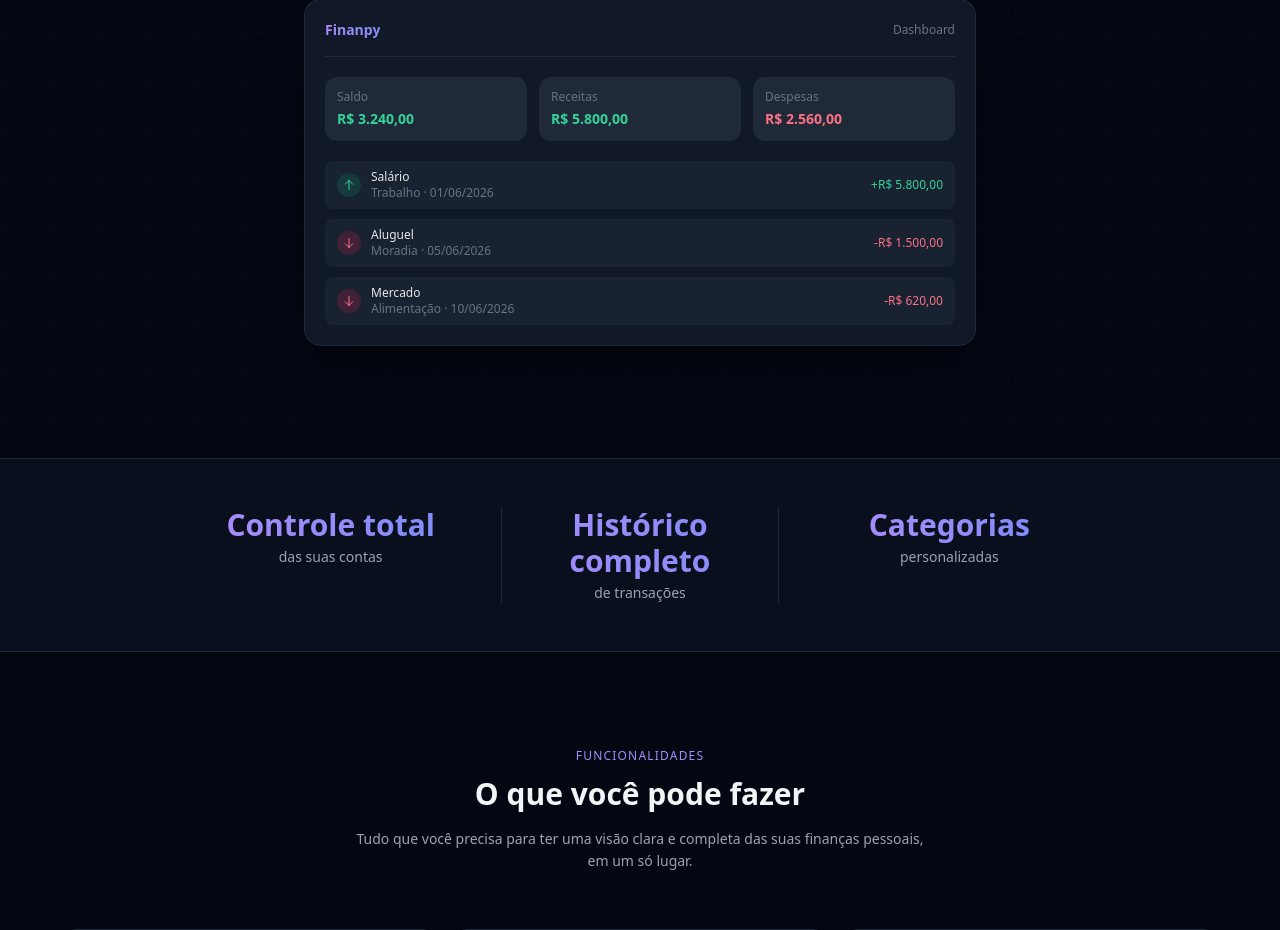
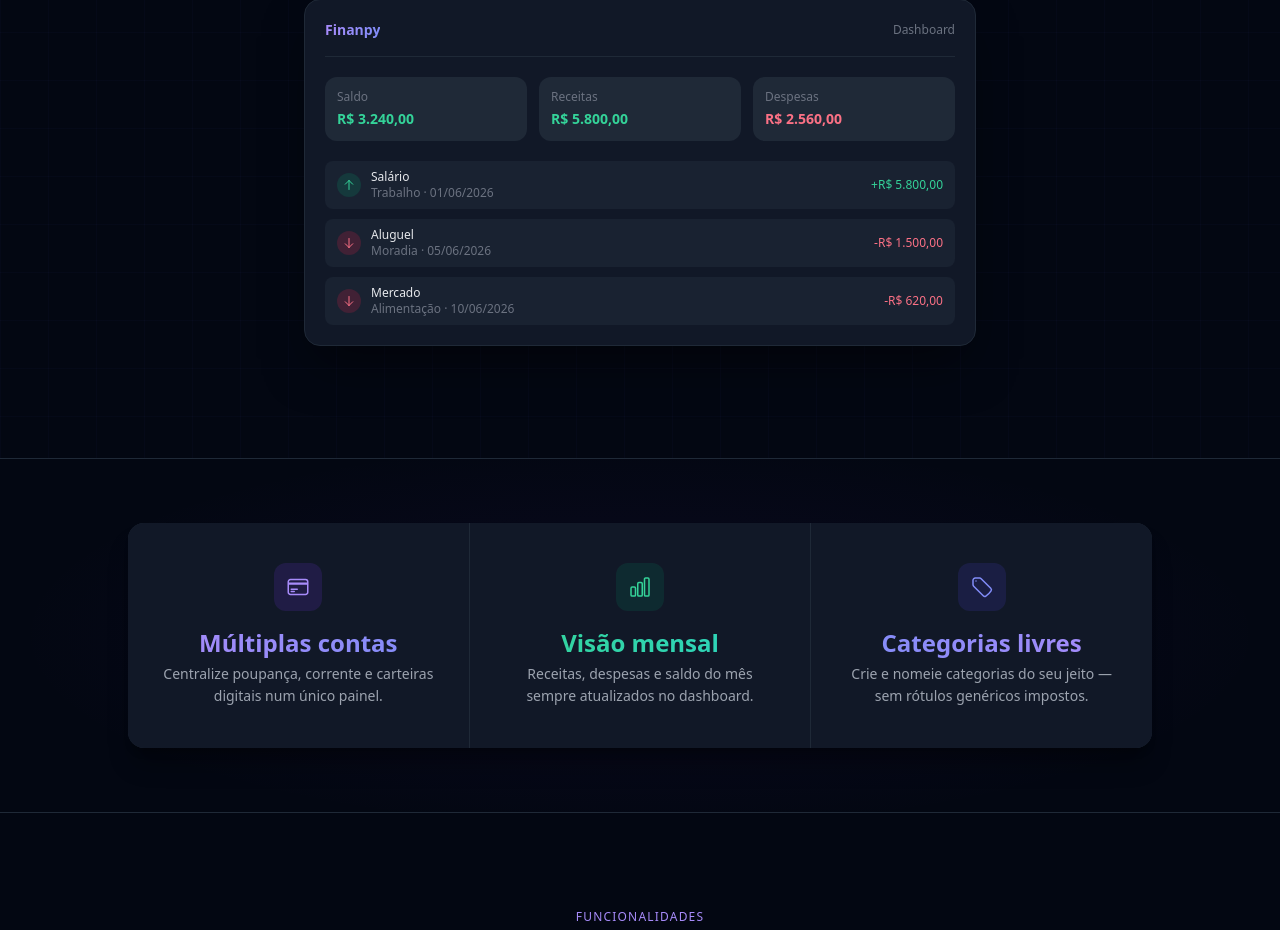
Before and after one commit to mmpriebe/finanpy, a Django app: page / in a window 1280 px wide. Shown: the part 592-1522 px from the top of the page. Run offline with Django 5.2, Linux system fonts and the light colour scheme; some libraries are stand-ins or nearby versions.

```diff
--- a/templates/landing.html
+++ b/templates/landing.html
@@ -172,40 +172,67 @@
   </div>
 </section>
 
-<!-- Seção de métricas / social proof -->
-<section class="bg-gray-900/50 border-y border-gray-800 py-12 px-6">
-  <div class="max-w-4xl mx-auto">
-    <div class="grid grid-cols-1 sm:grid-cols-3 gap-8 text-center">
+<!-- Segunda dobra — benefícios em destaque -->
+<section class="relative border-y border-gray-800 py-16 px-6 overflow-hidden">
+  <div class="absolute inset-0 pointer-events-none"
+       style="background: radial-gradient(ellipse 70% 80% at 50% 50%, rgba(109,40,217,0.07) 0%, transparent 70%);"></div>
 
-      <div class="flex flex-col items-center gap-1">
-        <p class="text-3xl font-bold bg-gradient-to-r from-violet-400 to-indigo-400 bg-clip-text text-transparent">
-          Controle total
-        </p>
-        <p class="text-sm text-gray-400">das suas contas</p>
+  <div class="relative max-w-5xl mx-auto">
+    <div class="grid grid-cols-1 sm:grid-cols-3 gap-px bg-gray-800 rounded-2xl overflow-hidden shadow-xl shadow-black/30">
+
+      <!-- Item 1 -->
+      <div class="bg-gray-900 px-8 py-10 flex flex-col items-center text-center gap-4 group hover:bg-gray-800/60 transition-colors duration-200">
+        <div class="w-12 h-12 rounded-xl bg-violet-600/15 flex items-center justify-center group-hover:bg-violet-600/25 transition-colors duration-200">
+          <svg class="w-6 h-6 text-violet-400" fill="none" stroke="currentColor" viewBox="0 0 24 24" stroke-width="1.5">
+            <path stroke-linecap="round" stroke-linejoin="round"
+                  d="M2.25 8.25h19.5M2.25 9h19.5m-16.5 5.25h6m-6 2.25h3m-3.75 3h15a2.25 2.25 0 0 0 2.25-2.25V6.75A2.25 2.25 0 0 0 19.5 4.5h-15a2.25 2.25 0 0 0-2.25 2.25v10.5A2.25 2.25 0 0 0 4.5 19.5Z"/>
+          </svg>
+        </div>
+        <div>
+          <p class="text-2xl font-bold bg-gradient-to-r from-violet-400 to-indigo-400 bg-clip-text text-transparent mb-1">
+            Múltiplas contas
+          </p>
+          <p class="text-sm text-gray-400 leading-relaxed">
+            Centralize poupança, corrente e carteiras digitais num único painel.
+          </p>
+        </div>
       </div>
 
-      <!-- Separador (visível apenas em sm+) -->
-      <div class="hidden sm:flex flex-col items-center gap-1 relative">
-        <div class="absolute left-0 top-0 bottom-0 w-px bg-gray-800"></div>
-        <div class="absolute right-0 top-0 bottom-0 w-px bg-gray-800"></div>
-        <p class="text-3xl font-bold bg-gradient-to-r from-violet-400 to-indigo-400 bg-clip-text text-transparent">
-          Histórico completo
-        </p>
-        <p class="text-sm text-gray-400">de transações</p>
+      <!-- Item 2 -->
+      <div class="bg-gray-900 px-8 py-10 flex flex-col items-center text-center gap-4 group hover:bg-gray-800/60 transition-colors duration-200">
+        <div class="w-12 h-12 rounded-xl bg-emerald-600/15 flex items-center justify-center group-hover:bg-emerald-600/25 transition-colors duration-200">
+          <svg class="w-6 h-6 text-emerald-400" fill="none" stroke="currentColor" viewBox="0 0 24 24" stroke-width="1.5">
+            <path stroke-linecap="round" stroke-linejoin="round"
+                  d="M3 13.125C3 12.504 3.504 12 4.125 12h2.25c.621 0 1.125.504 1.125 1.125v6.75C7.5 20.496 6.996 21 6.375 21h-2.25A1.125 1.125 0 0 1 3 19.875v-6.75ZM9.75 8.625c0-.621.504-1.125 1.125-1.125h2.25c.621 0 1.125.504 1.125 1.125v11.25c0 .621-.504 1.125-1.125 1.125h-2.25a1.125 1.125 0 0 1-1.125-1.125V8.625ZM16.5 4.125c0-.621.504-1.125 1.125-1.125h2.25C20.496 3 21 3.504 21 4.125v15.75c0 .621-.504 1.125-1.125 1.125h-2.25a1.125 1.125 0 0 1-1.125-1.125V4.125Z"/>
+          </svg>
+        </div>
+        <div>
+          <p class="text-2xl font-bold bg-gradient-to-r from-emerald-400 to-teal-400 bg-clip-text text-transparent mb-1">
+            Visão mensal
+          </p>
+          <p class="text-sm text-gray-400 leading-relaxed">
+            Receitas, despesas e saldo do mês sempre atualizados no dashboard.
+          </p>
+        </div>
       </div>
 
-      <div class="sm:hidden flex flex-col items-center gap-1">
-        <p class="text-3xl font-bold bg-gradient-to-r from-violet-400 to-indigo-400 bg-clip-text text-transparent">
-          Histórico completo
-        </p>
-        <p class="text-sm text-gray-400">de transações</p>
-      </div>
-
-      <div class="flex flex-col items-center gap-1">
-        <p class="text-3xl font-bold bg-gradient-to-r from-violet-400 to-indigo-400 bg-clip-text text-transparent">
-          Categorias
-        </p>
-        <p class="text-sm text-gray-400">personalizadas</p>
+      <!-- Item 3 -->
+      <div class="bg-gray-900 px-8 py-10 flex flex-col items-center text-center gap-4 group hover:bg-gray-800/60 transition-colors duration-200">
+        <div class="w-12 h-12 rounded-xl bg-indigo-600/15 flex items-center justify-center group-hover:bg-indigo-600/25 transition-colors duration-200">
+          <svg class="w-6 h-6 text-indigo-400" fill="none" stroke="currentColor" viewBox="0 0 24 24" stroke-width="1.5">
+            <path stroke-linecap="round" stroke-linejoin="round"
+                  d="M9.568 3H5.25A2.25 2.25 0 0 0 3 5.25v4.318c0 .597.237 1.17.659 1.591l9.581 9.581c.699.699 1.78.872 2.607.33a18.095 18.095 0 0 0 5.223-5.223c.542-.827.369-1.908-.33-2.607L11.16 3.66A2.25 2.25 0 0 0 9.568 3Z"/>
+            <path stroke-linecap="round" stroke-linejoin="round" d="M6 6h.008v.008H6V6Z"/>
+          </svg>
+        </div>
+        <div>
+          <p class="text-2xl font-bold bg-gradient-to-r from-indigo-400 to-violet-400 bg-clip-text text-transparent mb-1">
+            Categorias livres
+          </p>
+          <p class="text-sm text-gray-400 leading-relaxed">
+            Crie e nomeie categorias do seu jeito — sem rótulos genéricos impostos.
+          </p>
+        </div>
       </div>
 
     </div>
```
